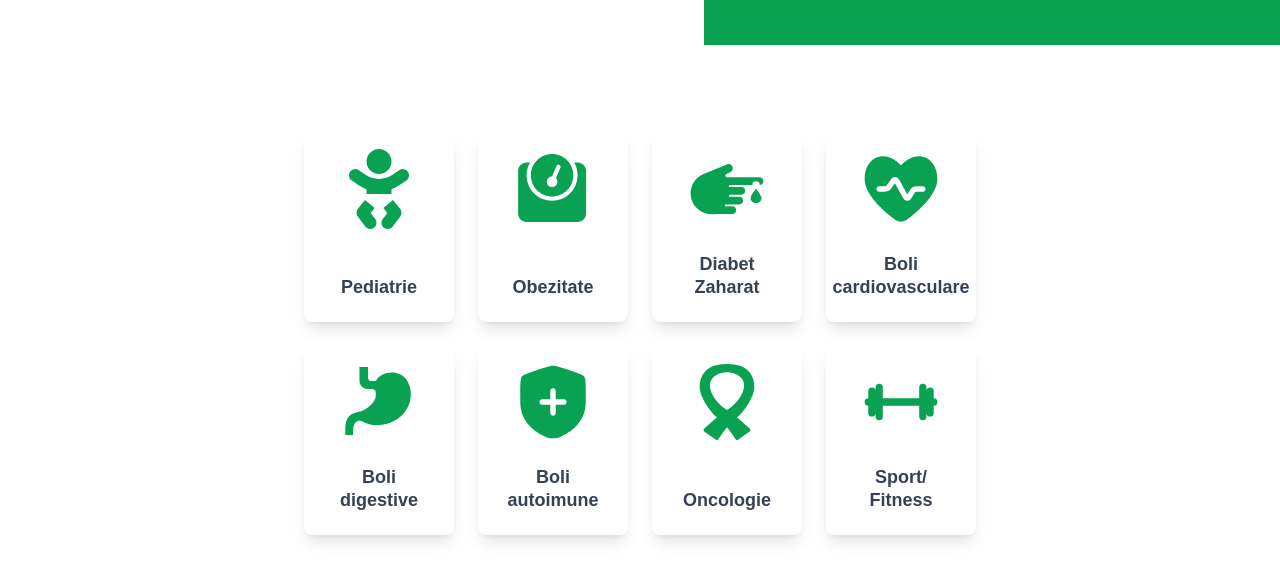
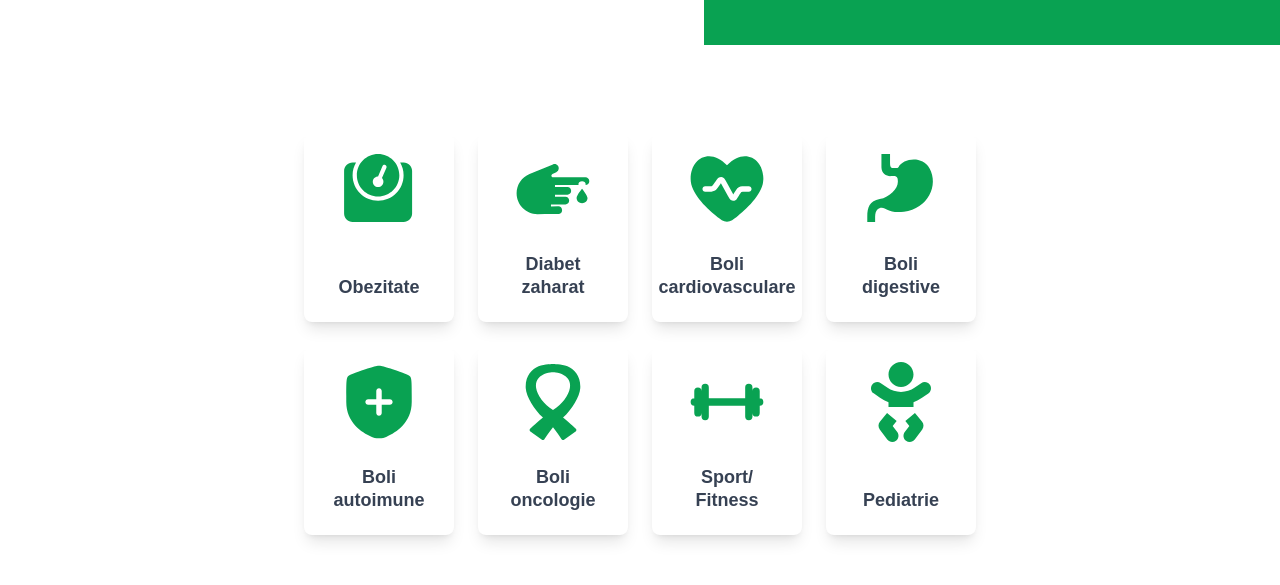
Before and after one commit to stefali1-dev/apns, a Next.js app: page / in a window 1280 px wide. Shown: the part 740-1325 px from the top of the page. Built offline with nearby package versions, Linux system fonts and the light colour scheme.

Commit message:
Update UI

```diff
--- a/src/components/CardsData.tsx
+++ b/src/components/CardsData.tsx
@@ -120,12 +120,12 @@ const FitnessIcon = (props: SVGProps<SVGSVGElement>) => (
 
 /* --- exported dataset: iterate over this in the UI --- */
 export const CARD_ITEMS: CardItem[] = [
-    { slug: "coming-soon", label: "Pediatrie", Icon: PediatryIcon },
     { slug: "obesity", label: "Obezitate", Icon: ObesityIcon },
-    { slug: "diabetes", label: "Diabet Zaharat", Icon: DiabetesIcon },
+    { slug: "diabetes", label: "Diabet zaharat", Icon: DiabetesIcon },
     { slug: "coming-soon", label: "Boli cardiovasculare", Icon: CardiovascularIcon },
     { slug: "coming-soon", label: "Boli digestive", Icon: DigestiveIcon },
     { slug: "coming-soon", label: "Boli autoimune", Icon: AutoimmuneIcon },
-    { slug: "coming-soon", label: "Oncologie", Icon: OncologyIcon },
+    { slug: "coming-soon", label: "Boli oncologie", Icon: OncologyIcon },
     { slug: "coming-soon", label: "Sport/ Fitness", Icon: FitnessIcon },
+    { slug: "coming-soon", label: "Pediatrie", Icon: PediatryIcon }
 ];
--- a/src/lib/services/membersService.tsx
+++ b/src/lib/services/membersService.tsx
@@ -83,7 +83,7 @@ export class MembersService {
         {
             id: '6',
             name: 'Bianca Dascălu',
-            position: 'Antrenor fitness',
+            position: 'Licențiată în nutriție și dietetică',
             imageUrl: '/images/volunteers/6.jpeg',
             description: 'Bianca Dascălu combină expertiza în fitness cu principiile unei alimentații sănătoase pentru a oferi o abordare holistică asupra sănătății. Ca antrenor fitness certificat, ea înțelege importanța sincronizării dintre exercițiul fizic și nutriție pentru atingerea obiectivelor de sănătate. Bianca dezvoltă programe integrate care includ atât antrenament, cât și consiliere nutrițională de bază.',
             specializations: ['Fitness și nutriție', 'Antrenament funcțional', 'Motivație și coaching', 'Stilul de viață activ'],
--- a/src/pages/index.tsx
+++ b/src/pages/index.tsx
@@ -166,7 +166,7 @@ export default function Home() {
             {CARD_ITEMS.map(({ slug, label, Icon }) => (
               <Link
                 key={slug}
-                href={`/article/${slug}`}          // e.g. /article/diabetes
+                href={slug === 'coming-soon' ? '/coming-soon' : `/article/${slug}`}
                 className="shadow-lg group relative flex flex-col bg-white rounded-lg p-6 hover:shadow-lg transition-all duration-300 ease-in-out min-h-[180px] transform hover:-translate-y-2.5"
               >
                 {/* icon - fixed position at top */}
--- a/src/pages/team.tsx
+++ b/src/pages/team.tsx
@@ -105,13 +105,14 @@ const TeamPage: React.FC = () => {
                             </div>
                         ) : (
                             // Members grid
-                            <div className="grid grid-cols-1 md:grid-cols-2 lg:grid-cols-4 gap-6">
+                            <div className="flex flex-wrap justify-center gap-6">
                                 {members.map((member) => (
-                                    <VolunteerCard
-                                        key={member.id}
-                                        member={member}
-                                        onClick={openModal}
-                                    />
+                                    <div key={member.id} className="w-full sm:w-1/2 md:w-1/3 lg:w-1/4 max-w-xs">
+                                        <VolunteerCard
+                                            member={member}
+                                            onClick={openModal}
+                                        />
+                                    </div>
                                 ))}
                             </div>
                         )}
```
